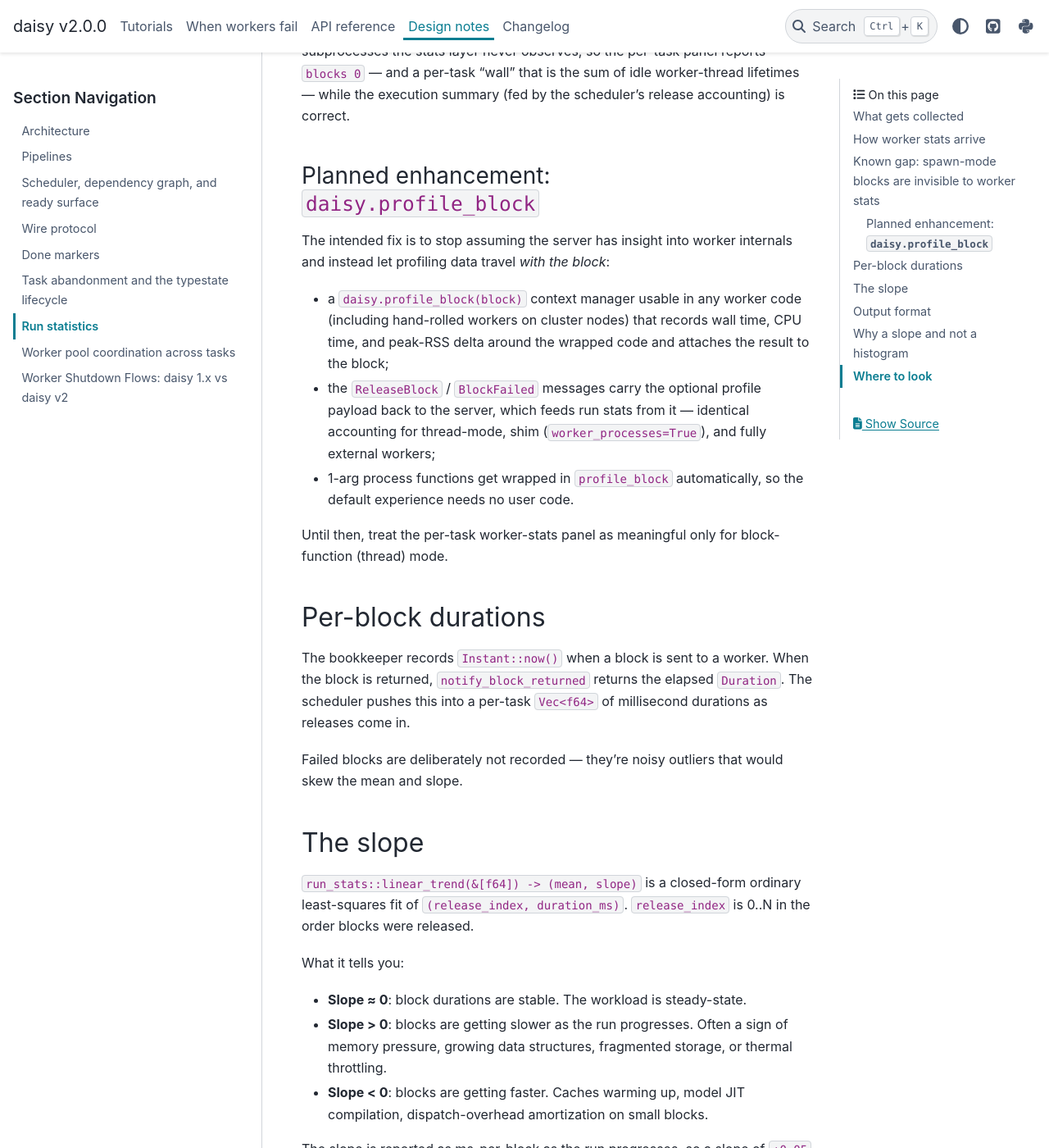
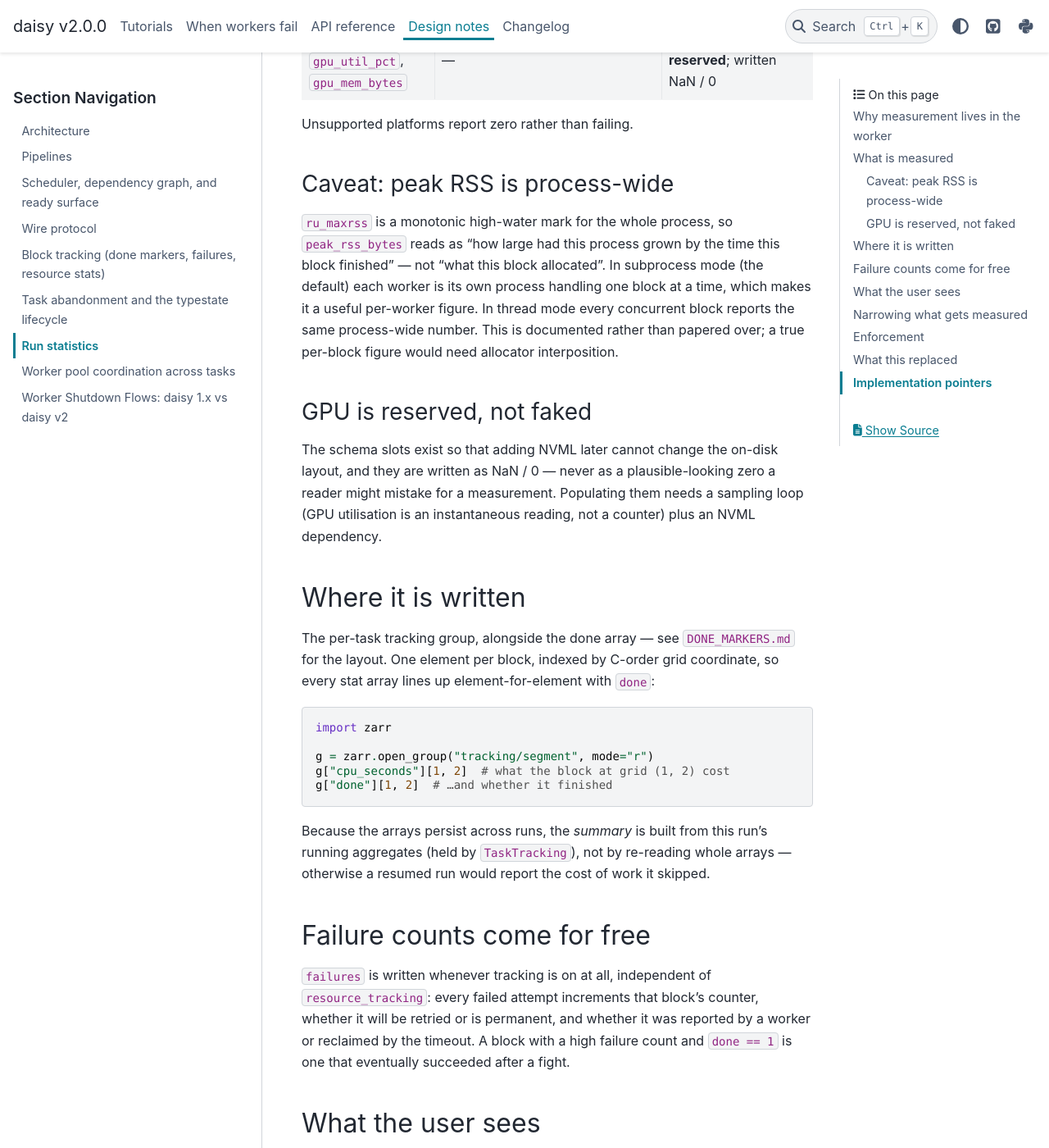
Before and after one commit to funkelab/daisy, a Sphinx documentation site: the page built from docs/source/design/RUN_STATS.md, in a window 1280 px wide and 1400 px high, scrolled down 1578 px. Shown: the whole window at 82% size. Built offline with Sphinx 7.4.7 and the PyData theme 0.15.4, drawn with Linux system fonts in a browser that asks for light colours; some of the changed text lies outside the part shown.

Commit message:
Rewrite the resource summary, name the layer "tracking", document the break
Phase 5 of the run-statistics overhaul: the user-facing surface.

The summary panel is rebuilt from the tracking layer's aggregates. The old
one had two mislabelled columns -- "cpu busy" was a wall-clock duration and
"wall" was the whole run's elapsed time repeated on every row -- so a task
that used no CPU still looked busy. It now reports what it says: CPU time
and in-block time as separate totals, their ratio as a bound-ness hint, and
peak RSS labelled as the largest single worker rather than a sum, which it
never was. When no task opted into resource tracking the panel is omitted
entirely; a table of zeros is worse than no table.

Naming: the directory stopped being a set of done markers two phases ago,
so `Task(tracking_path=...)` and `set_tracking_basedir()` are canonical.
The `done_marker` spellings keep working as DeprecationWarning aliases,
and passing both forms is a TypeError rather than a silent preference.

The on-disk layout and the wire format both broke in this series, so
MIGRATION.md and CHANGELOG.md say so explicitly, including that old
tracking directories must be deleted (they are refused with the `rm -rf`
message) and that workers must be rebuilt against the same daisy version
as the driver (they are refused with a version-mismatch message).

Tests: test_run_stats.py is rewritten against the new summary and now runs
in all three worker modes instead of pinning thread mode -- the pin existed
because the other two modes reported zero. test_done_marker.py gains
coverage of the group layout, the legacy-array refusal, and the deprecated
aliases. The `_daisy.pyi` stub picks up `BlockStats`, `profile_block`,
`Block.stats` and `Task.resource_tracking`.

The `worker_processes=False` pins in test_resources.py are deliberately
left alone: those are about in-process closure counters and cloudpickle
refusing a captured lock, not about statistics.

````diff
--- a/docs/source/design/RUN_STATS.md
+++ b/docs/source/design/RUN_STATS.md
@@ -1,130 +1,180 @@
 # Run statistics
 
-Per-worker, per-task, and process-wide statistics collected during a run. Surfaced after the run as the **Resource Utilization** report. Not in daisy.
+Statistics are an **optional layer over normal processing**. Nothing about
+scheduling changes when you turn them on: a task with
+`resource_tracking=True` simply expects the blocks it hands out to come back
+carrying what they cost, and those measurements are written into the same
+mmap'd Zarr group that already records which blocks are done.
 
-## What gets collected
+There is deliberately **one** counter. `blocks` in the summary is the number
+of blocks the tracking layer recorded, which is the same event the scheduler
+counts as completion — they cannot drift apart, because there is no second
+accumulator to drift.
 
-Three nested layers, defined in daisy-core/src/run_stats.rs:
+## Why measurement lives in the worker
 
-```rust
-pub struct RunStats {
-    pub process: ProcessStats,
-    pub per_task: HashMap<String, TaskStats>,
-    pub per_worker: Vec<WorkerStats>,
-}
+The measurement is taken by whoever ran the block, not by the server:
+
+- A **thread worker** is measured in Rust around the call into Python.
+- A **subprocess-shim worker** and any **external cluster worker** are
+  measured inside `Client.acquire_block`, which every such worker goes
+  through.
+
+That is the only vantage point that yields the same numbers in every mode. A
+server-side timer can measure the round trip (and still does, for the
+timeout deadline), but it cannot see CPU time, memory or IO inside another
+process — let alone on another node.
+
+The payload rides home on the block itself (`Block.stats`), inside the
+existing `ReleaseBlock` / `BlockFailed` messages. **Statistics add no
+protocol traffic and no new message types.**
+
+```
+worker (any mode)                          server
+  profile enter → snapshot counters
+  user block fn runs
+  profile exit  → block.stats = deltas
+  release_block(block) ──ReleaseBlock──▶  TaskTracking::record(&block)
+                                            ├─ mmap: done[i]=1, cpu[i], …
+                                            └─ running aggregates
+                                          end of run: summary = aggregates
 ```
 
-**ProcessStats**: peak RSS, peak virtual memory, total process CPU time, disk read/written bytes, wall time. Sampled every 200ms by a background tokio task using `sysinfo`.
+## What is measured
 
-**TaskStats** (per task): total blocks processed, max concurrent workers, total wall time across workers, total block-processing time, total CPU time (where available), mean block duration in ms, **slope** of block duration over time.
+| field | source | meaning |
+|---|---|---|
+| `wall_seconds` | `Instant` around the call | elapsed time in the block |
+| `cpu_seconds` | `getrusage(RUSAGE_THREAD)` / mach `thread_info` | user+system CPU, **per thread** so concurrent workers don't contaminate each other |
+| `io_read_bytes`, `io_write_bytes` | `/proc/self/task/<tid>/io` (`rchar`/`wchar`), falling back to `/proc/self/io` | bytes through the syscall layer, including page-cache hits |
+| `peak_rss_bytes` | `ru_maxrss` | see the caveat below |
+| `gpu_util_pct`, `gpu_mem_bytes` | — | **reserved**; written NaN / 0 |
 
-**WorkerStats** (per worker thread): task it served, worker id, wall time, CPU time, blocks processed.
+Unsupported platforms report zero rather than failing.
 
-## How worker stats arrive
+### Caveat: peak RSS is process-wide
 
-Each worker thread holds a RAII `ExitNotifier` that fires on Drop:
+`ru_maxrss` is a monotonic high-water mark for the whole process, so
+`peak_rss_bytes` reads as "how large had this process grown by the time this
+block finished" — not "what this block allocated". In subprocess mode (the
+default) each worker is its own process handling one block at a time, which
+makes it a useful per-worker figure. In thread mode every concurrent block
+reports the same process-wide number. This is documented rather than
+papered over; a true per-block figure would need allocator interposition.
 
-```rust
-impl Drop for ExitNotifier {
-    fn drop(&mut self) {
-        self.stats.wall_time = self.started.elapsed();
-        self.stats.cpu_time = match (thread_cpu_time(), self.start_cpu) {
-            (Some(now), Some(then)) => Some(now.saturating_sub(then)),
-            ...
-        };
-        let _ = self.tx.send(std::mem::take(&mut self.stats));
-    }
-}
+### GPU is reserved, not faked
+
+The schema slots exist so that adding NVML later cannot change the on-disk
+layout, and they are written as NaN / 0 — never as a plausible-looking zero
+a reader might mistake for a measurement. Populating them needs a sampling
+loop (GPU utilisation is an instantaneous reading, not a counter) plus an
+NVML dependency.
+
+## Where it is written
+
+The per-task tracking group, alongside the done array — see
+`DONE_MARKERS.md` for the layout. One element per block, indexed by C-order
+grid coordinate, so every stat array lines up element-for-element with
+`done`:
+
+```python
+import zarr
+
+g = zarr.open_group("tracking/segment", mode="r")
+g["cpu_seconds"][1, 2]  # what the block at grid (1, 2) cost
+g["done"][1, 2]  # …and whether it finished
 ```
 
-The channel send is best-effort (`let _ = ...`) — if the receiver has already been dropped (run is finalizing) we don't care. The notifier fires on every return path including panics, so even a worker that unwinds with a Rust panic still records its stats.
+Because the arrays persist across runs, the *summary* is built from this
+run's running aggregates (held by `TaskTracking`), not by re-reading whole
+arrays — otherwise a resumed run would report the cost of work it skipped.
 
-`thread_cpu_time()` is platform-specific:
-- Linux: `getrusage(RUSAGE_THREAD)` syscall.
-- macOS: `thread_info(THREAD_BASIC_INFO)` Mach syscall.
-- Other: returns `None`, CPU time isn't reported.
+## Failure counts come for free
 
-## Known gap: spawn-mode blocks are invisible to worker stats
+`failures` is written whenever tracking is on at all, independent of
+`resource_tracking`: every failed attempt increments that block's counter,
+whether it will be retried or is permanent, and whether it was reported by a
+worker or reclaimed by the timeout. A block with a high failure count and
+`done == 1` is one that eventually succeeded after a fight.
 
-`WorkerStats.blocks_processed` (and the derived mean-ms / cpu-busy / slope
-figures) is incremented only in the in-process worker thread's block loop.
-In worker-function (spawn) mode the blocks are processed by *external*
-subprocesses the stats layer never observes, so the per-task panel reports
-`blocks 0` — and a per-task "wall" that is the sum of idle worker-thread
-lifetimes — while the execution summary (fed by the scheduler's release
-accounting) is correct.
-
-### Planned enhancement: `daisy.profile_block`
-
-The intended fix is to stop assuming the server has insight into worker
-internals and instead let profiling data travel *with the block*:
-
-- a `daisy.profile_block(block)` context manager usable in any worker code
-  (including hand-rolled workers on cluster nodes) that records wall time,
-  CPU time, and peak-RSS delta around the wrapped code and attaches the
-  result to the block;
-- the `ReleaseBlock` / `BlockFailed` messages carry the optional profile
-  payload back to the server, which feeds run stats from it — identical
-  accounting for thread-mode, shim (`worker_processes=True`), and fully
-  external workers;
-- 1-arg process functions get wrapped in `profile_block` automatically, so
-  the default experience needs no user code.
-
-Until then, treat the per-task worker-stats panel as meaningful only for
-block-function (thread) mode.
-
-## Per-block durations
-
-The bookkeeper records `Instant::now()` when a block is sent to a worker. When the block is returned, `notify_block_returned` returns the elapsed `Duration`. The scheduler pushes this into a per-task `Vec<f64>` of millisecond durations as releases come in.
-
-Failed blocks are deliberately not recorded — they're noisy outliers that would skew the mean and slope.
-
-## The slope
-
-`run_stats::linear_trend(&[f64]) -> (mean, slope)` is a closed-form ordinary least-squares fit of `(release_index, duration_ms)`. `release_index` is 0..N in the order blocks were released.
-
-What it tells you:
-
-- **Slope ≈ 0**: block durations are stable. The workload is steady-state.
-- **Slope > 0**: blocks are getting slower as the run progresses. Often a sign of memory pressure, growing data structures, fragmented storage, or thermal throttling.
-- **Slope < 0**: blocks are getting faster. Caches warming up, model JIT compilation, dispatch-overhead amortization on small blocks.
-
-The slope is reported as ms-per-block as the run progresses, so a slope of `+0.05` means each successive block takes 0.05ms longer on average than the one before. Over 100k blocks that's a 5-second drift.
-
-## Output format
-
-Printed as part of `daisy.run_blockwise(...)`:
+## What the user sees
 
 ```
 Resource Utilization
 --------------------
 
-  Process:
-    peak RSS       : 1.2 GB
-    total CPU time : 142.3 s   (across all threads)
-    wall time      : 38.7 s
-    cpu efficiency : 3.7x   (≈ 3.7 cores busy on average)
-    disk read      : 2.4 GB
-    disk write     : 510.0 MB
+  Totals (summed over measured blocks):
+    blocks measured : 12
+    CPU time        : 0.09 s
+    in-block time   : 0.34 s
+    CPU per block-s : 0.27   (≈1.0 CPU-bound, «1.0 IO-bound)
+    peak RSS        : 27.0 MB   (largest single worker)
+    IO read         : 198.3 KB
+    IO write        : 937.5 KB
 
   Per-task:
-    task          blocks  max conc    mean ms ∠ slope          cpu busy      wall
-    ──────────── ─────── ─────────    ──────────────────────  ─────────  ────────
-    extract        99997         4    1.42  ∠ +0.0012             89%      35.1s
-    predict        99997         2    8.24  ∠ -0.0008             71%      36.4s
-    label          99997         8    0.31  ∠ +0.0001             64%      37.2s
+    task            blocks  fails    mean ms ∠ slope           cpu s   peak RSS
+    ─────────────────────────────    ──────────────────────────────────────────
+    segment             12      0     28.27 ∠ -0.1883          0.09s    27.0 MB
 ```
 
-The `∠` is just decoration to make the trend readable in monospace.
+That run's blocks each slept 20 ms and then burned a little CPU, which is
+why `CPU per block-s` reads 0.27 rather than ≈1.0. `blocks measured : 12`
+agreeing with the execution summary's `completed 12` is the property this
+redesign exists to guarantee — in subprocess mode (the default here) the old
+code printed `blocks 0`.
 
-## Why a slope and not a histogram
+`mean ms ∠ slope` is a least-squares fit over per-block wall times in
+completion order (`run_stats::linear_trend`): a positive slope means blocks
+got slower as the run progressed. The panel is **omitted entirely** when no
+task opted into resource tracking — a table of zeros is worse than no table.
 
-A histogram tells you the distribution — useful but the user can compute it themselves from the per-block timings if we expose them. The slope is the one summary statistic that surfaces a *trend* from a `Vec<f64>`, and trends are what people actually care about (regressions over time, memory bloat, cache thrashing). Two numbers — mean + slope — fit on a one-line dashboard.
+Programmatic access: `daisy.Server().last_tracking_summary`, keyed
+`{"per_task": {task_id: {...}}}`.
 
-For users who want the raw distribution, `JsonProgressObserver` (see `daisy-py/python/daisy/_progress.py`) emits one line of JSON per task per state change with the full counter snapshot — pipe it into `jq` or a dashboard for histogram analysis.
+## Narrowing what gets measured
 
-## Where to look
+daisy wraps the whole block body. To exclude your own setup, or to measure a
+narrower region, use the context manager directly — the first measurement
+attached wins, so an inner scope beats the automatic outer one:
 
-- `daisy-core/src/run_stats.rs` — types and `linear_trend`.
-- `daisy-core/src/server.rs::run_blockwise` — the `process_stats` sampler and the `task_block_durations` collection.
-- `daisy-py/python/daisy/_progress.py::_print_resource_utilization` — formatting.
+```python
+def process(block):
+    data = expensive_setup()  # not measured
+    with daisy.profile_block(block):  # measured
+        compute(data, block)
+```
+
+## Enforcement
+
+A task with `resource_tracking=True` and no tracking directory is a
+configuration error, raised at run start rather than silently measuring into
+the void. And if a block comes back *unmeasured* to a task that expects
+measurements, the run fails naming `daisy.profile_block` — reachable only by
+a client that bypasses `daisy.Client` entirely (a hand-rolled protocol
+implementation), since every daisy-provided path measures automatically.
+
+## What this replaced
+
+Until this redesign, `blocks_processed` was incremented in exactly one
+place: the in-process worker thread's loop. Subprocess workers (the default)
+and external cluster workers never touched it, so the per-task panel
+reported `blocks 0` for the modes most people run, and the run-stats tests
+had to pin thread mode to see any counts at all. The fix was not another
+accumulator but removing the split: measure where the work happens, persist
+through the layer that already tracks blocks, and let the summary be a fold
+over that.
+
+Deleted along the way: `WorkerStats`, `TaskStats`, `ProcessStats`,
+`RunStats`, `build_run_stats`, the 200 ms `sysinfo` process sampler (and the
+`sysinfo` dependency), and `Server.last_run_stats`. `thread_cpu_time` and
+`linear_trend` survive in `run_stats.rs` because both are still used.
+
+## Implementation pointers
+
+- `daisy-core/src/block_profile.rs` — `BlockStats`, `BlockProfiler`
+- `daisy-core/src/block_tracking.rs` — the zarr group, per-block writes, aggregates
+- `daisy-py/src/py_profile.rs` — `daisy.profile_block`
+- `daisy-py/python/daisy/_task.py` — the `Client.acquire_block` seam
+- `daisy-py/python/daisy/_progress.py` — `_print_resource_utilization`
+- `tests/test_block_profiling.py` — cross-mode equivalence, persistence, enforcement
````
Also changed, not shown: CHANGELOG.md (+56 -0 lines), MIGRATION.md (+4 -2 lines), docs/source/design/DONE_MARKERS.md (+59 -13 lines), 9 other files.
